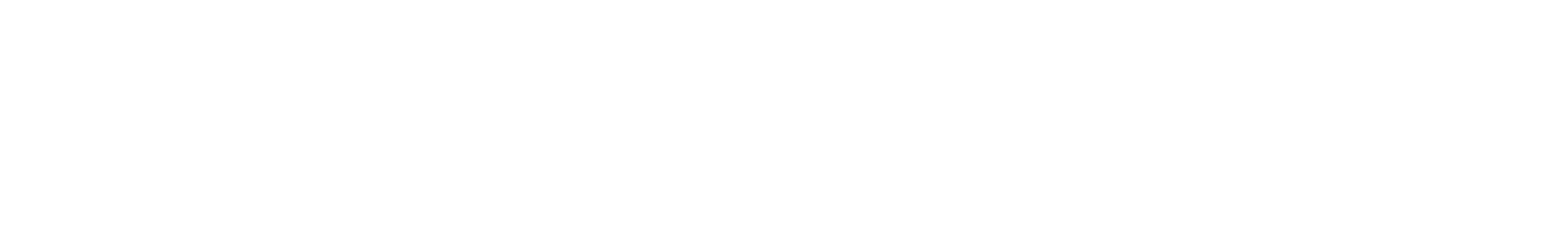
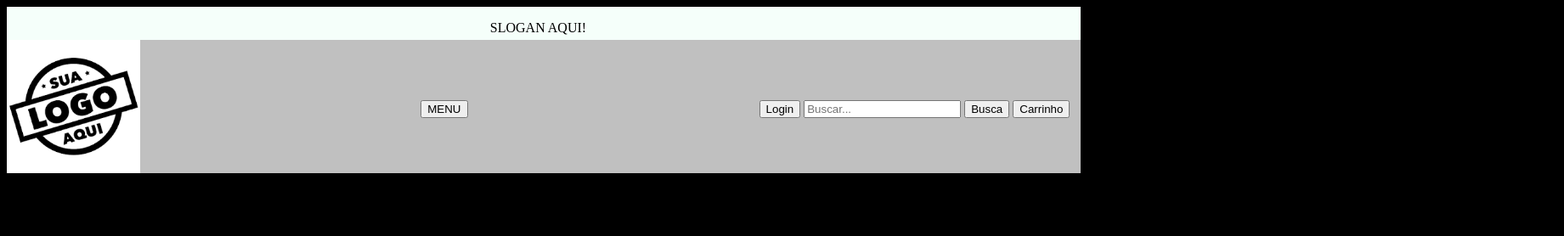
Before and after one commit to lukassilvano/GALBOX, a plain HTML site: page index.html in a window 1280 px wide. Shown: the whole page at 85% size, 1841 px wide, since content can reach past the window. Drawn offline with Linux system fonts and the light colour scheme; files whose address does not match are found by name.

Commit message:
Aprendendo a mexer com divs.

```diff
--- /dev/null
+++ b/css/style_home.css
@@ -0,0 +1,31 @@
+.div-cabeçalho{
+	width: 100%;
+	height: 5%;
+	background-color: #F5FFFA;
+}
+.div-slogan{
+	position: relative;
+	top: 40%;
+	left: 45%;
+}
+.div-menu{
+	background-color: #C0C0C0;
+	width: 100%;
+	height: 20%;
+	display: flex;
+	justify-content: space-between;
+}
+.div-logo{
+	width: 20%;
+	height: 70%;
+}
+.div-menu-options{
+	position: relative;
+	top: 45%;
+	right: 1%;
+}
+.div-menu-icons{
+	position: relative;
+	top: 45%;
+	right: 1%;
+}
--- a/index.html
+++ b/index.html
@@ -2,10 +2,30 @@
 <head>
 	<meta name="viewport" content="widht=device-width, initial-scale=1.0">
 	<script type="text/javascript" src="js\jquery-3.5.1.js"> </script>
-	<!--<script type="text/javascript" src="js\"></script>-->
+	<script type="text/javascript" src="js\script_home.js"></script>
+	<link rel="stylesheet" type="text/css" href="css\style_home.css">
 	<meta charset="UTF-8">
 </head>
-<body>
+<body style="background-color: black">
+	<title>GALBOX</title>
+	<div class="div-cabeçalho">
+		<div class ="div-slogan">
+		SLOGAN AQUI!
+	</div>
+	</div>
+	<div class="div-menu">
+		<img src="images\logo.png">
+		<div class="div-menu-options">
+			<button>MENU</button>
+		</div>
+		<div class="div-menu-icons">
+			<button>Login</button>
+			<input type="text" id="busca" placeholder="Buscar...">
+			<button>Busca</button>
+			<button>Carrinho</button>
+		</div>
+	</div>
+
 
 </body>
 </html>
--- /dev/null
+++ b/jss/script_home.js
@@ -0,0 +1,3 @@
+$(document).ready(function() {
+
+});
```
Also changed, not shown: images/logo.png (added).
